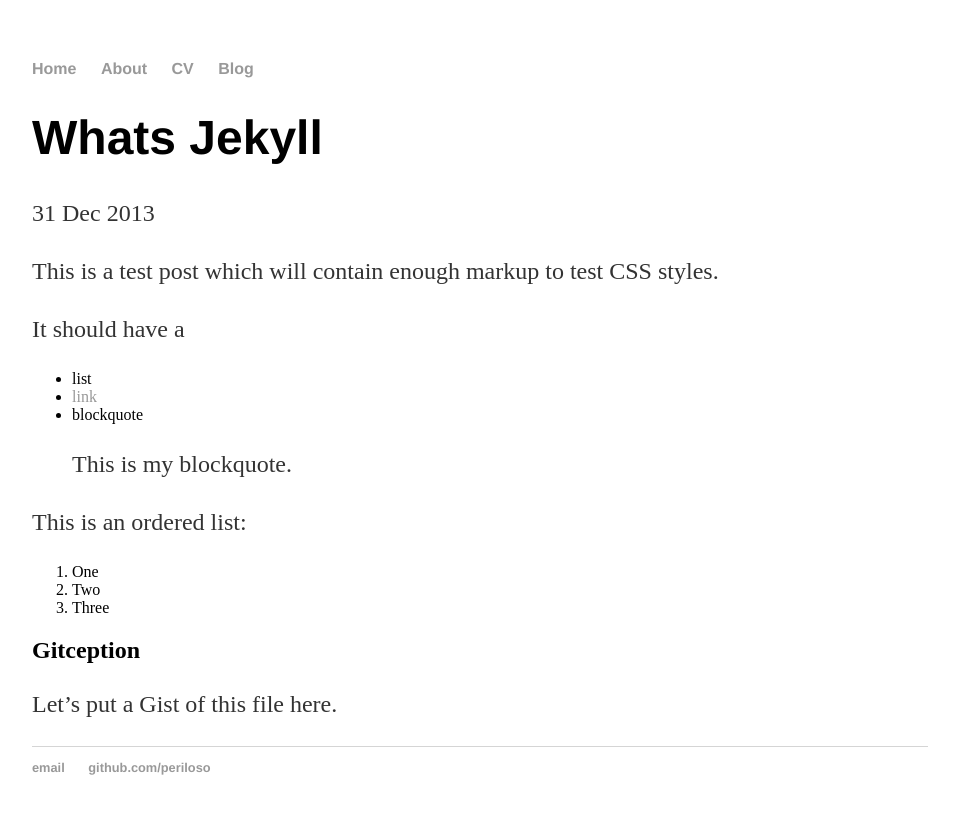
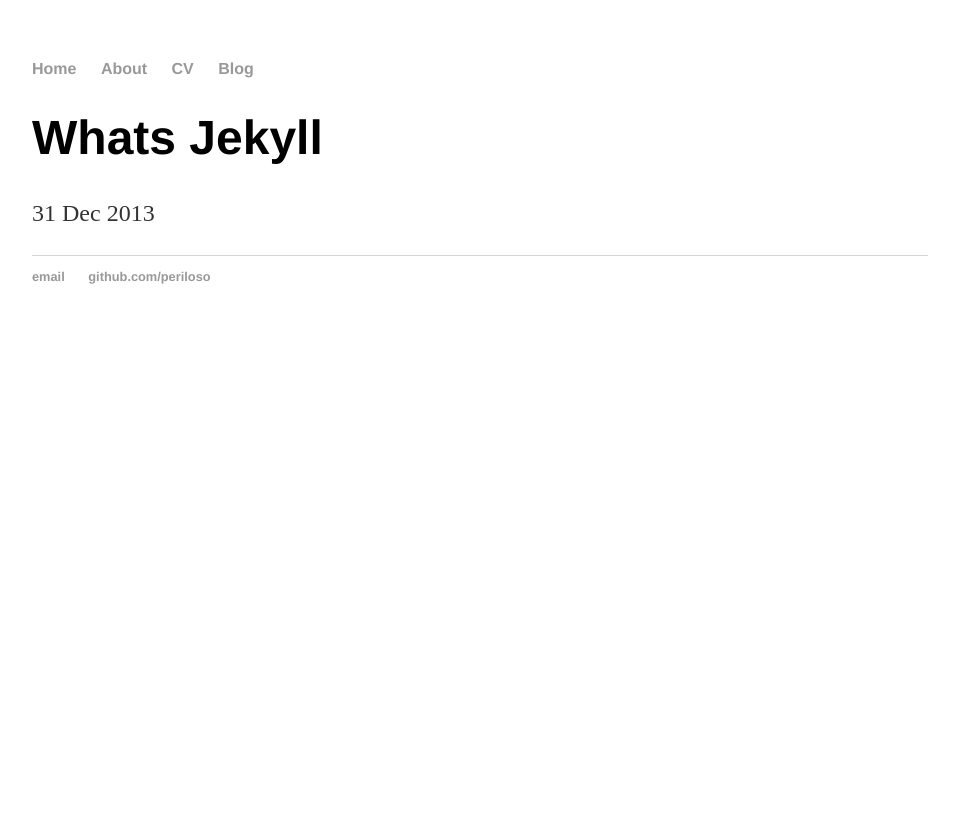
Before and after one commit to periloso/Resume, a Jekyll site: the page built from _posts/2013-12-31-whats-jekyll.md, in a window 1280 px wide. Shown: the top 814 px of the page, without its empty margins (160-1119 px from the left). Built offline with Jekyll 4.4.1, drawn with Linux system fonts in a browser that asks for light colours; Markdown is read by kramdown in place of the engine named in the settings.

Commit message:
Update 2013-12-31-whats-jekyll.md

```diff
--- a/_posts/2013-12-31-whats-jekyll.md
+++ b/_posts/2013-12-31-whats-jekyll.md
@@ -2,21 +2,3 @@
 layout: post
 tags: css github jekyll markdown grunt
 ---
-
-This is a test post which will contain enough markup to test CSS styles.
-
-It should have a
-- list
-- [link](http://attebury.me)
-- blockquote
-
-> This is my blockquote.
-
-This is an ordered list:
-
-1. One
-2. Two
-3. Three
-
-## Gitception
-Let's put a Gist of this file here.
```
